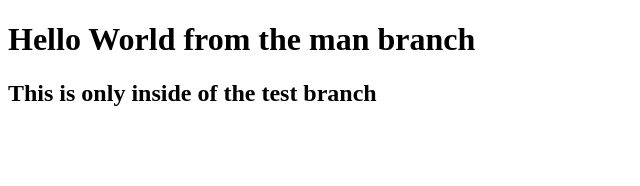
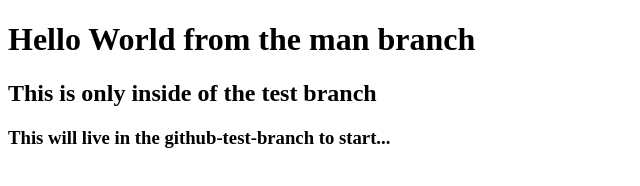
Before and after one commit to CodingTemple/Github-Test-Branches, a plain HTML site: page index.html in a window 1280 px wide. Shown: the whole page, without its empty margins (0-640 px from the left). Drawn offline with Linux system fonts and the light colour scheme.

Commit message:
This will be a branch for github. Will merge later

```diff
--- a/index.html
+++ b/index.html
@@ -8,5 +8,6 @@
 <body>
     <h1>Hello World from the man branch</h1>
     <h2>This is only inside of the test branch</h2>
+    <h3>This will live in the github-test-branch to start...</h3>
 </body>
 </html>
```
